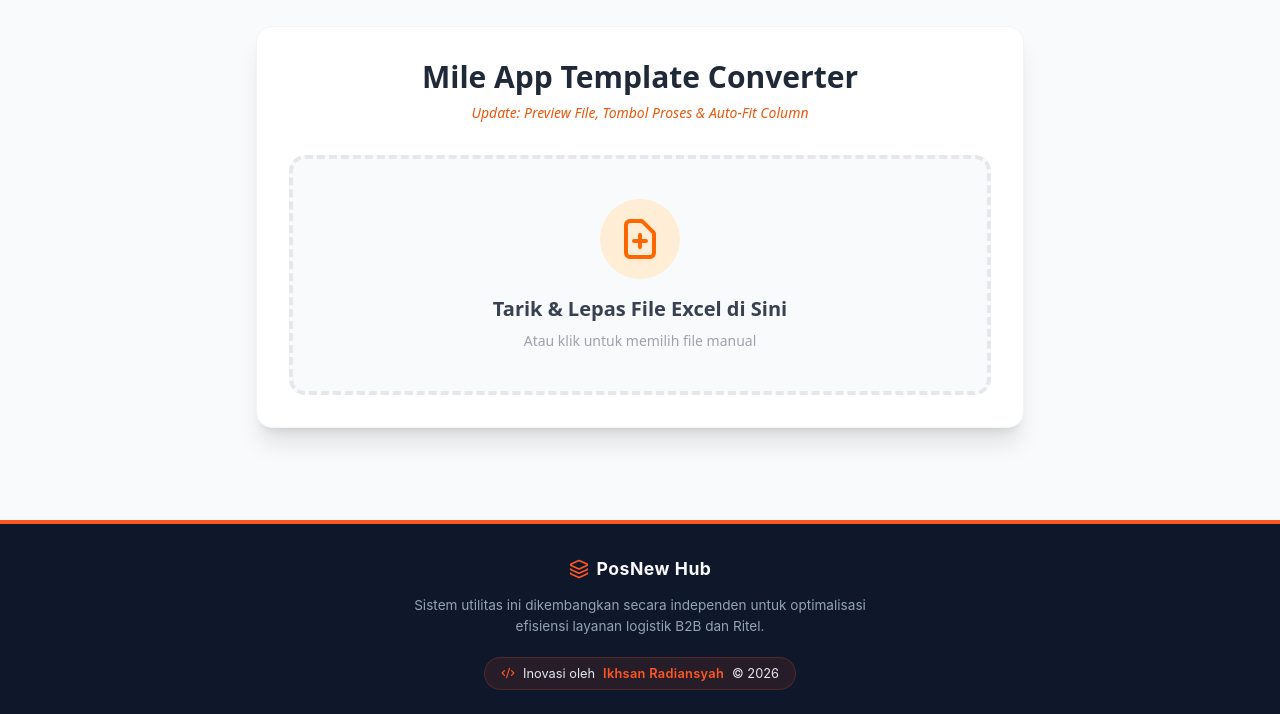
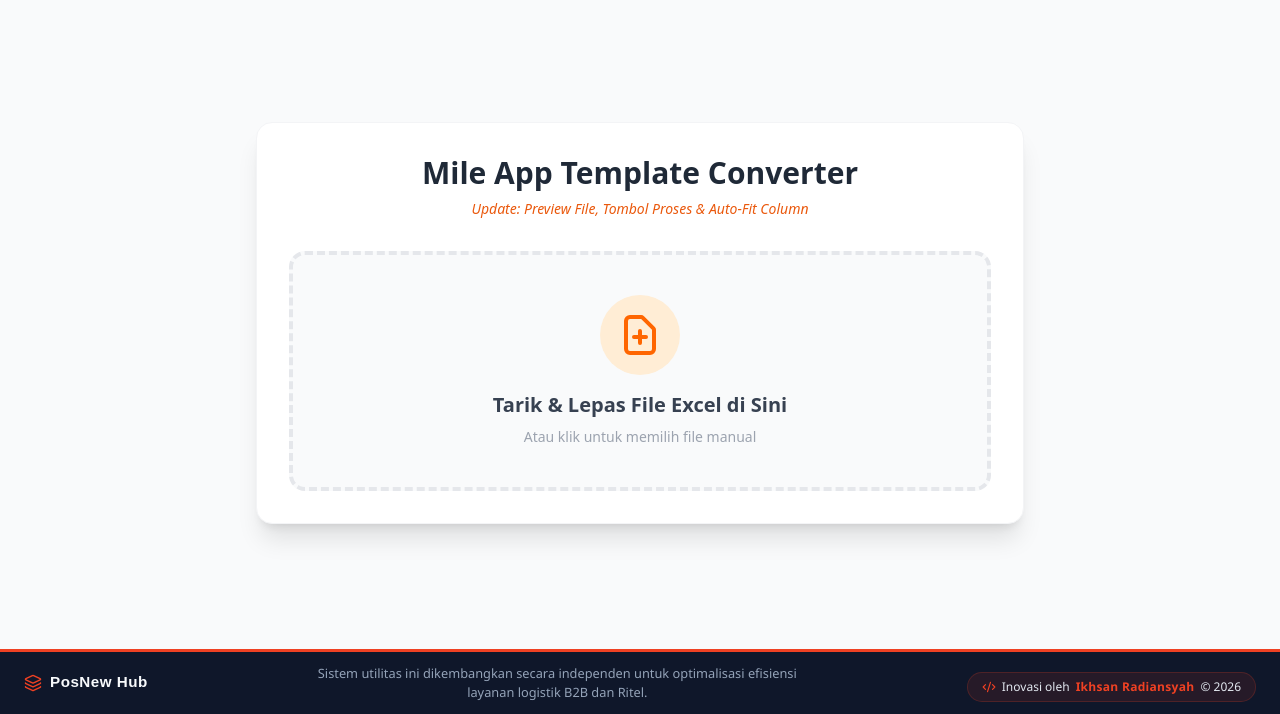
Before and after one commit to newbieot/sap-pos, a plain HTML site: page index.html in a window 1280 px wide. Shown: the part 86-800 px from the top of the page. Drawn offline with nearby package versions, Linux system fonts and the light colour scheme.

Commit message:
Update index.html

```diff
--- a/index.html
+++ b/index.html
@@ -131,23 +131,66 @@
         letter-spacing: 0.3px;
     }
 </style>
+<style>
+    .dashboard-footer {
+        width: 100%;
+        box-sizing: border-box;
+        background-color: #0f172a; /* Warna gelap Slate khas PosNew Hub */
+        border-top: 3px solid #EF4123; /* Aksen warna Cinnabar PosIND */
+        display: flex;
+        justify-content: space-between;
+        align-items: center;
+        padding: 12px 24px;
+        margin-top: auto; /* Memastikan selalu terdorong ke bawah */
+        font-family: 'Gantari', 'Segoe UI', Tahoma, Geneva, Verdana, sans-serif;
+        z-index: 20;
+    }
+    .footer-brand {
+        display: flex; align-items: center; gap: 8px;
+        color: #f8fafc; font-weight: 700; font-size: 0.95rem; letter-spacing: 0.5px;
+        font-family: 'Sora', sans-serif; /* Tipografi resmi judul PosIND */
+    }
+    .footer-desc {
+        color: #94a3b8; font-size: 0.8rem; margin: 0; display: none;
+    }
+    .footer-creator-badge {
+        display: inline-flex; align-items: center; gap: 6px;
+        background: rgba(239, 65, 35, 0.1); border: 1px solid rgba(239, 65, 35, 0.2);
+        padding: 5px 14px; border-radius: 20px; color: #e2e8f0; font-size: 0.75rem;
+        transition: all 0.3s ease;
+    }
+    .footer-creator-badge:hover {
+        background: rgba(239, 65, 35, 0.2); border-color: rgba(239, 65, 35, 0.5);
+    }
+    .footer-creator-badge strong { color: #EF4123; font-weight: 600; }
 
-<footer class="modern-footer">
+    /* RESPONSIVE DESIGN UNTUK MOBILE */
+    @media (min-width: 851px) {
+        .footer-desc { display: block; }
+    }
+    @media (max-width: 850px) {
+        .dashboard-footer { flex-direction: column; gap: 10px; text-align: center; padding: 15px; }
+    }
+</style>
+
+<footer class="dashboard-footer">
     <div class="footer-brand">
-        <i data-lucide="layers" style="color: #FF5722; width: 20px; height: 20px;"></i>
+        <i data-lucide="layers" style="color: #EF4123; width: 18px; height: 18px;"></i>
         PosNew Hub
     </div>
-    <p class="footer-desc">
-        Sistem utilitas ini dikembangkan secara independen untuk optimalisasi efisiensi layanan logistik B2B dan Ritel.
-    </p>
+    <p class="footer-desc">Sistem utilitas ini dikembangkan secara independen untuk optimalisasi efisiensi layanan logistik B2B dan Ritel.</p>
     <div class="footer-creator-badge">
-        <i data-lucide="code-2" style="color: #FF5722; width: 14px; height: 14px;"></i>
+        <i data-lucide="code-2" style="color: #EF4123; width: 14px; height: 14px;"></i>
         Inovasi oleh <strong>Ikhsan Radiansyah</strong> &copy; 2026
     </div>
 </footer>
 
-<!-- Pastikan pemanggil ikon ini tetap ada di paling bawah -->
 <script src="https://unpkg.com/lucide@latest"></script>
+<script>
+    if (typeof lucide !== 'undefined') {
+        lucide.createIcons();
+    }
+</script>
 <script>
     lucide.createIcons();
 </script>
```
